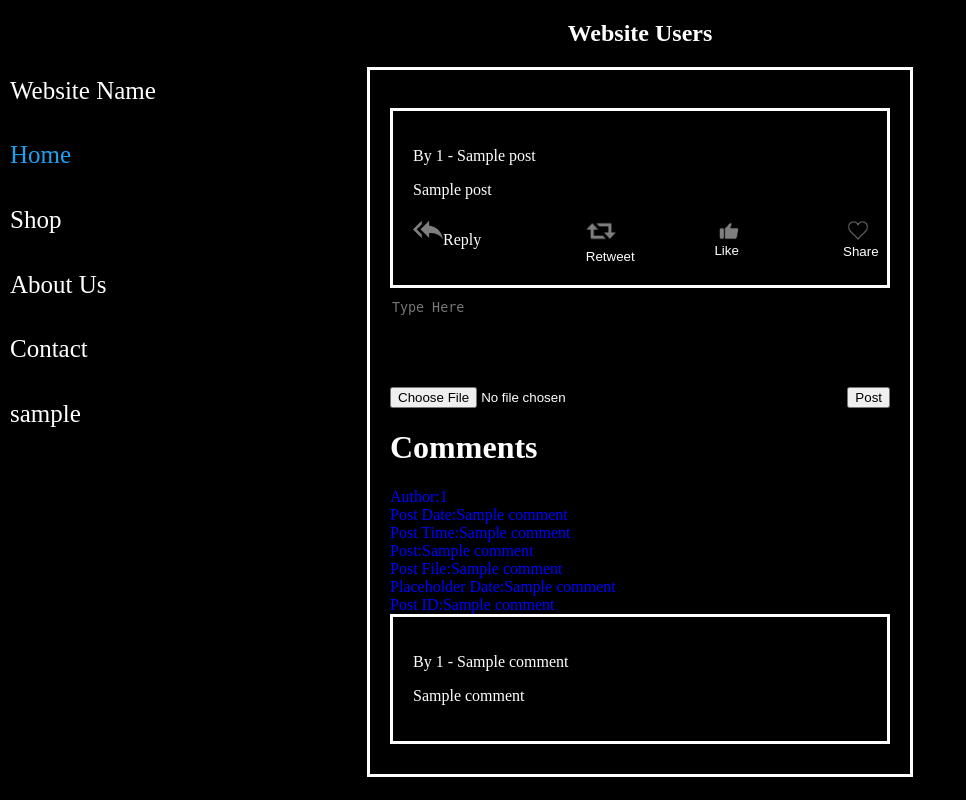
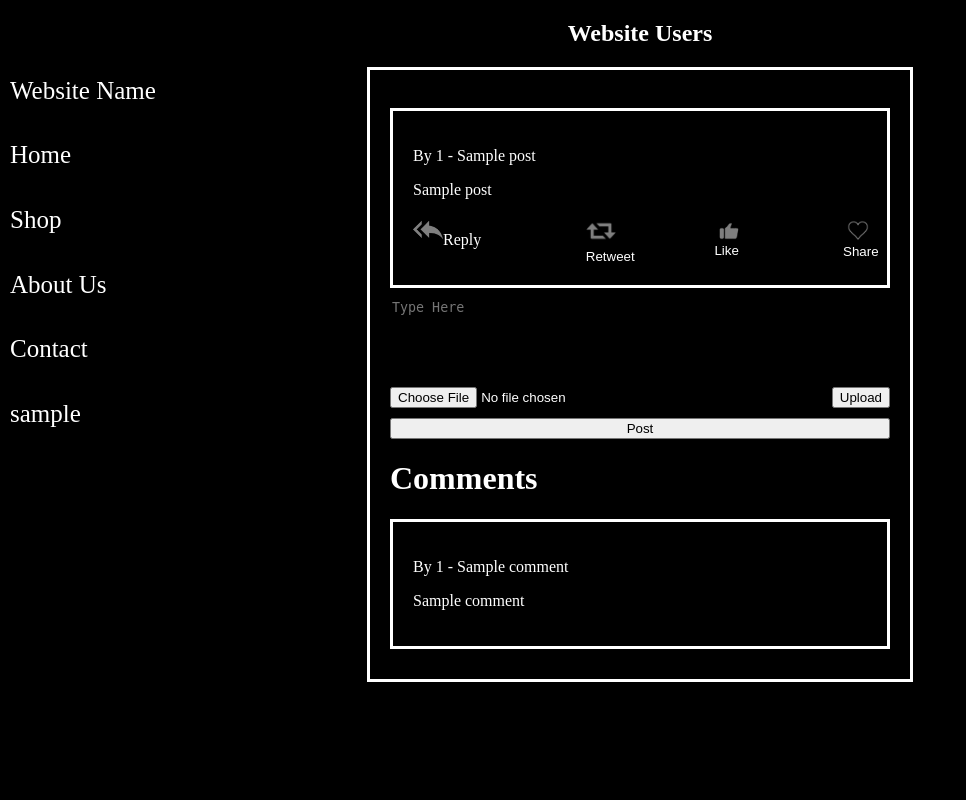
Before and after one commit to DartSams/Twitter-clone, a Flask app: template templates/post.html in a window 1280 px wide. Shown: the whole page, without its empty margins (0-966 px from the left). Run offline with Flask 2, Linux system fonts and the light colour scheme; the visitor is signed in with stand-in values (Sample User, id 1); tables that the repository leaves empty or names only in its code hold one stand-in row (values such as "Sample post"); the template is opened without the code that fills it: most values are stand-ins (such as "Sample title", 1, 10 or a date in 2020); some libraries are stand-ins or nearby versions.

Commit message:
comment sockets almost done and need to fix a bug with change_data function :'Lost connection to MySQL server during query'

```diff
--- a/main.py
+++ b/main.py
@@ -15,7 +15,7 @@ load_dotenv()
 dirname=os.path.dirname(__file__) + "\static\preview_img"
 # print(dirname)
 UPLOAD_FOLDER = dirname
-ALLOWED_EXTENSIONS = ['txt', 'pdf', 'png', 'jpg', 'jpeg', 'gif', 'jfif', 'mp3', 'mp4']
+ALLOWED_EXTENSIONS = ['txt', 'pdf', 'png', 'jpg', 'jpeg', 'gif', 'jfif']
 
 
 app=Flask(__name__)
@@ -35,7 +35,7 @@ conn=mysql.connect()
 mycursor=conn.cursor()
 
 
-from flask_socketio import SocketIO,emit,send
+from flask_socketio import SocketIO,emit,send,join_room, leave_room
 socketio = SocketIO(app)
 
 
@@ -233,45 +233,45 @@ def index():
         return render_template("index.html",data=data,messages=lst[::-1],ALLOWED_EXTENSIONS=ALLOWED_EXTENSIONS,post_date=split_compare_date(post_date),like_lst=like_lst,like_lst_id=like_lst_id)
 
 
-    # elif request.method=="POST":
-    #     # print(request.form)
-    #     post=request.form.get("post-field")
+    elif request.method=="POST":
+        # print(request.form)
+        post=request.form.get("post-field")
+        post=post.capitalize()
+        # print(file)
+        post_date=time.ctime()
+        # print(post_date)
 
-    #     # print(file)
-    #     post_date=time.ctime()
-    #     # print(post_date)
+        if 'file' in request.files:
+            file = request.files['file']
+            if file and allowed_file(file.filename):
+                filename = secure_filename(file.filename)
+                file.save(os.path.join(app.config['UPLOAD_FOLDER'], filename))
 
-    #     if 'file' in request.files:
-    #         file = request.files['file']
-    #         if file and allowed_file(file.filename):
-    #             filename = secure_filename(file.filename)
-    #             file.save(os.path.join(app.config['UPLOAD_FOLDER'], filename))
+                try:
+                    im = Image.open(fr"{dirname}\{filename}")
+                    newsize = (100,100)
+                    im1 = im.resize(newsize)
+                    im1.save(fr"{dirname}\{filename}")
 
-    #             try:
-    #                 im = Image.open(fr"{dirname}\{filename}")
-    #                 newsize = (100,100)
-    #                 im1 = im.resize(newsize)
-    #                 im1.save(fr"{dirname}\{filename}")
+                except:
+                    pass
 
-    #             except:
-    #                 pass
+                mycursor.execute("select * from Post_Table ORDER BY postID DESC LIMIT 1")
+                for i in mycursor:
+                    # print(i)
+                    id=i[4]
+                    # print(id)
 
-    #             mycursor.execute("select * from Post_Table ORDER BY postID DESC LIMIT 1")
-    #             for i in mycursor:
-    #                 # print(i)
-    #                 id=i[4]
-    #                 # print(id)
+                    mycursor.execute("INSERT INTO Post_Table (author,post_date,post_time,post,post_file) VALUES (%s,%s,%s,%s,%s)", (session["username"],split_compare_date(post_date),calculate_post_time(post_date),post,filename))
+                    conn.commit()
+                return redirect("/")
 
-    #                 mycursor.execute("INSERT INTO Post_Table (author,post_date,post_time,post,post_file) VALUES (%s,%s,%s,%s,%s)", (session["username"],split_compare_date(post_date),calculate_post_time(post_date),post,filename))
-    #                 conn.commit()
-    #             return redirect("/")
+            elif "file" not in request.files :
+                return redirect("/")
 
-    #         elif "file" not in request.files :
-    #             return redirect("/")
-
-    #         mycursor.execute("INSERT INTO Post_Table (author,post_date,post_time,post) VALUES (%s,%s,%s,%s)", (session["username"],split_compare_date(post_date),calculate_post_time(post_date),post))
-    #         conn.commit()
-    #         return redirect("/")
+            mycursor.execute("INSERT INTO Post_Table (author,post_date,post_time,post) VALUES (%s,%s,%s,%s)", (session["username"],split_compare_date(post_date),calculate_post_time(post_date),post))
+            conn.commit()
+            return redirect("/")
     #     # elif 'like' in request.form:
     #     #     print("cum")
     #     #     return redirect("/")
@@ -710,59 +710,60 @@ def post(post_id):
             return render_template("post.html",data=data)
 
 
-    # elif request.method=="POST":
-    #     comment=request.form.get("comment-field")
-    #     if 'file' in request.files:
+    elif request.method=="POST":
+        comment=request.form.get("comment-field")
+        comment=comment.capitalize()
+        if 'file' in request.files:
 
-    #         file = request.files['file']
-    #         # print(file)
+            file = request.files['file']
+            # print(file)
 
-    #         if file and allowed_file(file.filename):
-    #             filename = secure_filename(file.filename)
-    #             file.save(os.path.join(app.config['UPLOAD_FOLDER'], filename))
+            if file and allowed_file(file.filename):
+                filename = secure_filename(file.filename)
+                file.save(os.path.join(app.config['UPLOAD_FOLDER'], filename))
 
-    #             try:
-    #                 im = Image.open(fr"{dirname}\{filename}")
-    #                 newsize = (100,100)
-    #                 im1 = im.resize(newsize)
-    #                 im1.save(fr"{dirname}\{filename}")
+                try:
+                    im = Image.open(fr"{dirname}\{filename}")
+                    newsize = (100,100)
+                    im1 = im.resize(newsize)
+                    im1.save(fr"{dirname}\{filename}")
 
-    #             except:
-    #                 pass
+                except:
+                    pass
 
-    #             # mycursor.execute("select * from Comments ORDER BY commentID DESC LIMIT 1")
-    #             # for i in mycursor:
-    #             #     print(i)
-    #             #     id=i[4]
-    #             #     # print(id)
+                # mycursor.execute("select * from Comments ORDER BY commentID DESC LIMIT 1")
+                # for i in mycursor:
+                #     print(i)
+                #     id=i[4]
+                #     # print(id)
 
-    #             mycursor.execute("INSERT INTO Comments (author,post_date,post_time,comment,post_file,commentID) VALUES (%s,%s,%s,%s,%s,%s)", (session["username"],split_compare_date(post_date),calculate_post_time(post_date),comment,filename,post_id))
-    #             conn.commit()
-    #             return redirect(f"/{post_id}")
+                mycursor.execute("INSERT INTO Comments (author,post_date,post_time,comment,post_file,commentID) VALUES (%s,%s,%s,%s,%s,%s)", (session["username"],split_compare_date(post_date),calculate_post_time(post_date),comment,filename,post_id))
+                conn.commit()
+                return redirect(f"/{post_id}")
 
-    #         elif "file" not in request.files :
-    #             return redirect(f"/{post_id}")
+            elif "file" not in request.files :
+                return redirect(f"/{post_id}")
 
-    #         mycursor.execute("INSERT INTO Comments (author,post_date,post_time,comment,commentID) VALUES (%s,%s,%s,%s,%s)", (session["username"],split_compare_date(post_date),calculate_post_time(post_date),comment,post_id))
-    #         conn.commit()
-    #         return redirect(f"/{post_id}")
+            mycursor.execute("INSERT INTO Comments (author,post_date,post_time,comment,commentID) VALUES (%s,%s,%s,%s,%s)", (session["username"],split_compare_date(post_date),calculate_post_time(post_date),comment,post_id))
+            conn.commit()
+            return redirect(f"/{post_id}")
 
-    #     else:
-    #         print(request.form)
-    #         if "Like" in request.form:
-    #             like=request.form.get("Like")
-    #             print(like)
-    #             mycursor.execute("INSERT INTO Likes (name,id) VALUES (%s,%s) ",(session["username"],like) )
-    #             conn.commit()
-    #             mycursor.execute("SELECT * FROM Likes")
-    #             for i in mycursor:
-    #                 print(i)
+        # else:
+        #     print(request.form)
+        #     if "Like" in request.form:
+        #         like=request.form.get("Like")
+        #         print(like)
+        #         mycursor.execute("INSERT INTO Likes (name,id) VALUES (%s,%s) ",(session["username"],like) )
+        #         conn.commit()
+        #         mycursor.execute("SELECT * FROM Likes")
+        #         for i in mycursor:
+        #             print(i)
 
-    #         elif "UnLike" in request.form:
-    #             unlike=request.form.get("UnLike")
-    #             mycursor.execute("DELETE FROM Likes WHERE id = %s AND name = %s",(unlike,session["username"]))
-    #             conn.commit()
-    #         return redirect(f"/{post_id}")
+        #     elif "UnLike" in request.form:
+        #         unlike=request.form.get("UnLike")
+        #         mycursor.execute("DELETE FROM Likes WHERE id = %s AND name = %s",(unlike,session["username"]))
+        #         conn.commit()
+        #     return redirect(f"/{post_id}")
 
 @app.route("/test" ,methods=["get","post"])
 def test():
@@ -824,28 +825,28 @@ def admin(username):
 
 
 
-@socketio.on('connect')
-def test_connect(auth):
-    # print("Connected 123456")
-    lsts=[]
-    mycursor.execute("SELECT * FROM Likes WHERE name = %s",session["username"])
-    # likes_lst=mycursor.fetchall()
-    for i in mycursor:
-        # print(i)
-        lsts.append(i)
-    # print(lsts)
-    emit('onConnect', lsts,broadcast=True)
+# @socketio.on('connect')
+# def test_connect(auth):
+#     # print("Connected 123456")
+#     lsts=[]
+#     mycursor.execute("SELECT * FROM Likes WHERE name = %s",session["username"])
+#     # likes_lst=mycursor.fetchall()
+#     for i in mycursor:
+#         # print(i)
+#         lsts.append(i)
+#     # print(lsts)
+#     emit('onConnect', lsts,broadcast=True)
 
 @socketio.on("message")
 def handle_message(post):
-    print(post)
+    print(post["type"])
+    room=post['type']
     current_post=[]
     # print(request.form)
 
     # print(file)
     post_date=time.ctime()
     # print(post_date)
-
     mycursor.execute("INSERT INTO Post_Table (author,post_date,post_time,post) VALUES (%s,%s,%s,%s)", (session["username"],split_compare_date(post_date),calculate_post_time(post_date),post["message"]))
     conn.commit()
 
@@ -854,8 +855,11 @@ def handle_message(post):
     # print(f"start: {current_post} :end")
     row_headers=[x[0] for x in mycursor.description] #this will extract row headers
     post=dict(zip(row_headers,current_post[-1]))
-    print(post)
-    emit("message",post,broadcast=True)
+
+    join_room(room)
+    # print(post["type"])
+    emit("message",post,broadcast=True,to=room)
+
 
 @socketio.on("changeLike")
 def changeLikes(data):
@@ -874,7 +878,14 @@ def changeLikes(data):
 
 @socketio.on("makeComment")
 def comment(data):
-    print("new comment to post is: " + data)
+    print(data)
+    post_date=time.ctime()
+    room=data["type"]
+    join_room(room)
+
+    mycursor.execute("INSERT INTO Comments (author,post_date,post_time,comment,commentID) VALUES (%s,%s,%s,%s,%s)", (session["username"],split_compare_date(post_date),calculate_post_time(post_date),data["comment"],data["commentID"]))
+    conn.commit()
+    emit("message",data,broadcast=True,to=room)
 
 
 if __name__=="__main__":
--- a/static/post.css
+++ b/static/post.css
@@ -114,6 +114,10 @@ textarea{
     color:black
 }
 
+.form-buttons input {
+    color:white
+}
+
 h1,h2,h3{
     color:white
 }
@@ -136,9 +140,14 @@ button,button a{
     margin-bottom: 10px;
 }
 
-img{
-    width:450px;
+.current-post-file img{
+    width:350px;
     /* height:200px */
+}
+
+img,video{
+    width:150px;
+    height: auto;
 }
 
 .post-buttons{
--- a/templates/post.html
+++ b/templates/post.html
@@ -4,9 +4,9 @@
     <meta charset="UTF-8">
     <meta http-equiv="X-UA-Compatible" content="IE=edge">
     <meta name="viewport" content="width=device-width, initial-scale=1.0">
-    {% for i in user_post %}
+    {% for i in data["post"] %}
         {% if i[3] != "" %}
-            <title>{{i[0]}} on Twitter:"{{i[3].capitalize()}}"</title>
+            <title>{{i[0]}} on Twitter:"{{i[3]}}"</title>
         {% else %}
             <title>{{i[0]}}'s Post</title>
         {%endif%}
@@ -19,7 +19,7 @@
         <div class="container">
             <div class="navbar">
                 <a href="/" class="flex-item"><span>Website Name</span></a>
-                <a href="/" class="flex-item" id="active"><span>Home</span></a>
+                <a href="/" class="flex-item"><span>Home</span></a>
                 <a href="/" class="flex-item">Shop</a>
                 <a href="" class="flex-item">About Us</a>
                 <a href="" class="flex-item">Contact</a>
@@ -65,9 +65,10 @@
                         {%endif%}
 
                         {% if i[3] != None%}
-                            <p class="post-body">{{i[3].capitalize()}}</p>
+                            <p class="post-body" id="{{i[6]}}">{{i[3]}}</p>
                         {%endif%}
 
+                        <div class="current-post-file">
                             {% if i[4] != None %}
                                 {% if 'mp4' == i[4].split(".")[1] %}
                                     <video controls width="320" height="240">
@@ -92,6 +93,8 @@
                                 {%endfor%}
 
                             {%endif%}
+                        </div>
+
 
                         <!-- <br> -->
                         <div class="post-buttons">
@@ -124,27 +127,33 @@
                     {%endfor%}
 
                     {% if "username" in session %}
-                        <!-- <form action="" method="POST" enctype=multipart/form-data> -->
+
+                        <form action=""  method="POST" enctype=multipart/form-data>
+                            <!-- <div class="create-post"> -->
                                 <textarea name="comment-field" id="myComment" cols="50" rows="5" placeholder="Type Here"></textarea>
                                 <div class="form-buttons">
-                                <input type="file" name="file" style="color: white;">
+                                    <input type="file" name="file" >
                                     <!-- <input type="submit" value="Post"> -->
-                                <button type="submit" onclick="makeComment()">Post</button>
+                                    <button type="submit">Upload</button>
                                 </div>
-                        <!-- </form> -->
+                            <!-- </div> -->
+
+                        </form>
+                        <button onclick="onNewComment()" style="width: 500px;color:black">Post</button>
                     {%endif%}
 
 
                     <h1>Comments</h1>
+                    <div class="comment-list" id="comment-list">
                             {%for i in data["comments"] %}
                             <!-- {{session["username"]}} -->
-                        <div style="color: blue;">Author:{{i[0]}}</div>
+                            <!-- <div style="color: blue;">Author:{{i[0]}}</div>
                             <div style="color: blue;">Post Date:{{i[1]}}</div>
                             <div style="color: blue;">Post Time:{{i[2]}}</div>
                             <div style="color: blue;">Post:{{i[3]}}</div>
                             <div style="color: blue;">Post File:{{i[4]}}</div>
                             <div style="color: blue;">Placeholder Date:{{i[5]}}</div>
-                        <div style="color: blue;">Post ID:{{i[6]}}</div>
+                            <div style="color: blue;">Post ID:{{i[6]}}</div> -->
                             <div class="post-detail">
                                 {% if i[1] == data["post date"] %}
                                     <p class="post-name">By <a href="/{{i[0]}}">{{i[0]}}</a> - {{i[2]}}</p>
@@ -156,13 +165,13 @@
 
                                 {% if i[4] != None %}
                                     {% if 'mp4' == i[4].split(".")[1] %}
-                                    <video controls width="320" height="240">
+                                        <video controls>
                                             <source src="/static/preview_img/{{i[4].split('.')[0]}}.{{i[4].split('.')[1]}}" type="video/{{i[4].split('.')[1]}}">
                                         Your browser does not support the audio element.
                                         </video>
 
                                     {%elif 'mp3' == i[4].split(".")[1]%}
-                                    <audio controls width="320" height="240">
+                                        <audio controls>
                                             <source src="/static/preview_img/{{i[4].split('.')[0]}}.{{i[4].split('.')[1]}}" type="audio/{{i[4].split('.')[1]}}">
                                         Your browser does not support the audio element.
                                         </audio>
@@ -171,7 +180,7 @@
 
                                     {% for pic_type in data["Allowed Extensions"] %}
                                         {% if pic_type == i[4].split(".")[1] %}
-                                        <img src="/static/preview_img/{{i[4]}}" alt="">
+                                            <img src="/static/preview_img/{{i[4]}}" alt="" width="60" height="100">
                                         {%endif%}
                                     {%endfor%}
                                 {%endif%}
@@ -179,6 +188,7 @@
 
                         {%endfor%}
 
+                        <div class="no-comments">
                             {% if not data["comments"] %}
                                 <p style="color:white">
                                     {% with messages = get_flashed_messages()%}
@@ -194,6 +204,10 @@
                             {%endif%}
                         </div>
 
+                    </div>
+
+            </div>
+
         <script src="https://cdnjs.cloudflare.com/ajax/libs/socket.io/4.0.1/socket.io.js" integrity="sha512-q/dWJ3kcmjBLU4Qc47E4A9kTB4m3wuTY7vkFJDTZKjTs8jhyGQnaUrxa0Ytd0ssMZhbNua9hE+E7Qv1j+DyZwA==" crossorigin="anonymous"></script>
 
         <script type="text/javascript" charset="utf-8">
@@ -201,92 +215,33 @@
             var username = "{{session['username']}}"
             var all_post = "{{data['post']}}"
             // socket.emit("changeLike",{user:username})
-            socket.on('onConnect', function(data) {
-                // console.log(`${data}`)
-                for (let i = 0;i<data.length;i++) {
-                    // console.log(data[i])
+            // socket.on('onConnect', function(data) {
+            //     // console.log(`${data}`)
+            //     for (let i = 0;i<data.length;i++) {
+            //         // console.log(data[i])
 
-                    let ass = document.getElementById(data[i][1]);
-                    // console.log(ass.getElementsByTagName("*"))
-                }
-            });
+            //         let ass = document.getElementById(data[i][1]);
+            //         // console.log(ass.getElementsByTagName("*"))
+            //     }
+            // });
 
-            socket.on("message",function(msg,name){
-                // console.log(`${msg}`)
-
+            socket.on("message",function(msg){
+                // console.log(`${msg.comment}`)
+                let removeComments = document.querySelector(".no-comments")
+                removeComments.parentNode.removeChild(removeComments)
 
                 var postDiv = document.createElement("div");
                 postDiv.setAttribute("class","post-detail");
-                // postDiv.setAttribute("id",`${msg.postID}`)
+                postDiv.innerHTML = msg.comment;
                 postDiv.style.color = "white";
 
-                var postHeader = document.createElement("a");
-                postHeader.setAttribute("class","post-name");
-                postHeader.setAttribute("href",`/${msg.postID}`);
-                // postDiv.setAttribute("id",`${msg.postID}`)
+                document.getElementById("comment-list").prepend(postDiv);
+                document.getElementById('myComment').value = ''
 
-                postHeader.innerHTML = `By ${msg.author} - ${msg.post_time}`;
-                postHeader.style.color = "white";
-                postDiv.appendChild(postHeader);
+            });
 
-                var post = document.createElement("p");
-                post.setAttribute("class","post-body")
-                // post.setAttribute("id",`${msg.postID}`)
-                post.innerHTML = `${msg.post}`
-                postDiv.appendChild(post);
-
-                var postButtonDiv = document.createElement("div");
-                // postButtonDiv.innerHTML = "still working"
-                var postButtons = document.createElement("div");
-                postButtons.setAttribute("class","likes")
-
-
-                var reply = document.createElement("a");
-                var replyImage = document.createElement("img");
-                replyImage.setAttribute("src","/static/buttons/reply1.png")
-                reply.setAttribute("href",`/${msg.postID}`);
-                // reply.style.width = "30px";
-                reply.appendChild(replyImage)
-                postButtons.appendChild(reply)
-
-                var retweet = document.createElement("button");
-                var retweetImage = document.createElement("img");
-                retweetImage.setAttribute("src","/static/buttons/retweet.png")
-                retweetImage.setAttribute("onclick","retweet(id)")
-                // console.log(msg.postID)
-                retweetImage.setAttribute("id",`post:${msg.post}`)
-                retweet.appendChild(retweetImage)
-                postButtons.appendChild(retweet)
-
-                var like = document.createElement("button");
-                var likeImage = document.createElement("img");
-                likeImage.setAttribute("src","/static/buttons/like.png")
-                likeImage.setAttribute("onclick","changeLike(id)")
-                likeImage.setAttribute("id",`like:${msg.postID}`)
-                like.appendChild(likeImage)
-                postButtons.appendChild(like)
-
-                // var unlike = document.createElement("button");
-                // var unlikeImage = document.createElement("img");
-                // unlikeImage.setAttribute("src","/static/buttons/unlike.png")
-                // unlike.appendChild(unlikeImage)
-                // postButtons.appendChild(unlike)
-
-                var share = document.createElement("button");
-                var shareImage = document.createElement("img");
-                shareImage.setAttribute("src","/static/buttons/black heart.png")
-                share.appendChild(shareImage)
-                postButtons.appendChild(share)
-
-
-                postButtonDiv.appendChild(postButtons)
-                postDiv.appendChild(postButtonDiv);
-
-
-
-                document.getElementById("post").prepend(postDiv);
-                document.getElementById('myPost').value = ''
-
+            socket.on("makeComment", function(data) {
+                console.log(data)
             });
 
             function myFunction() {
@@ -325,15 +280,20 @@
                 // console.log(buttond)
                 let splitButton = button.split(":");
                 let postMessage = splitButton[1]
+                let socketType = "newComment"
 
-                socket.emit("message",{message:postMessage})
+                socket.emit("message",{message:postMessage,type:socketType})
             }
 
-            function makeComment() {
+            function onNewComment() {
                 let comment = document.getElementById("myComment").value
-                console.log(comment)
+                let commentID = document.querySelector(".post-body").id
+                let socketType = "newComment"
+                console.log(comment,commentID)
 
-                socket.emit("makeComment",{user:username,comment:comment})
+                socket.emit("makeComment",{user:username,comment:comment,commentID:commentID,type:socketType})
+                // socket.emit("message",{message:comment})
+
             }
         </script>
     </main>
```
Also changed, not shown: static/index.css (+9 -2 lines), templates/index.html (+8 -7 lines). Lines whose indentation alone changed are shown as unchanged.
